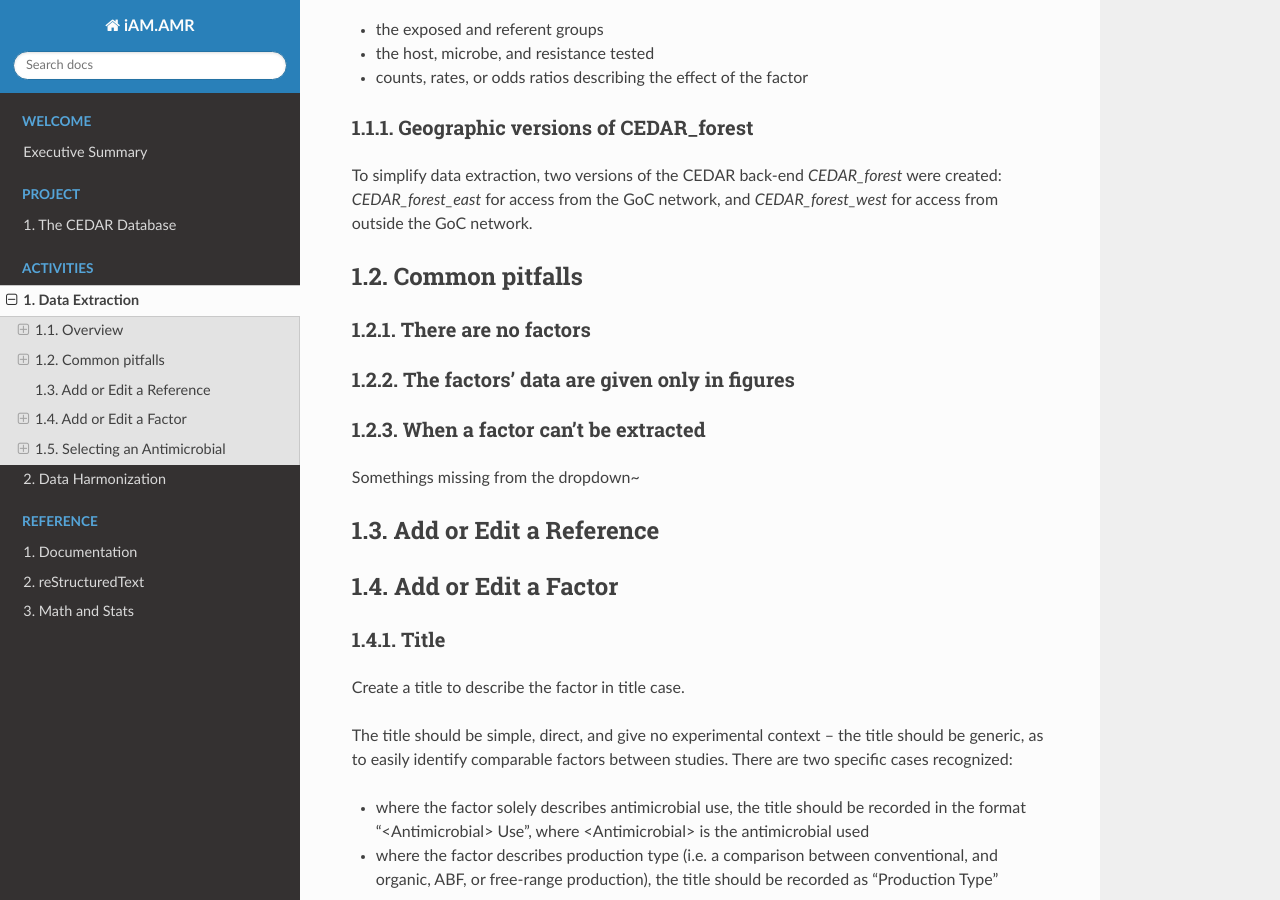
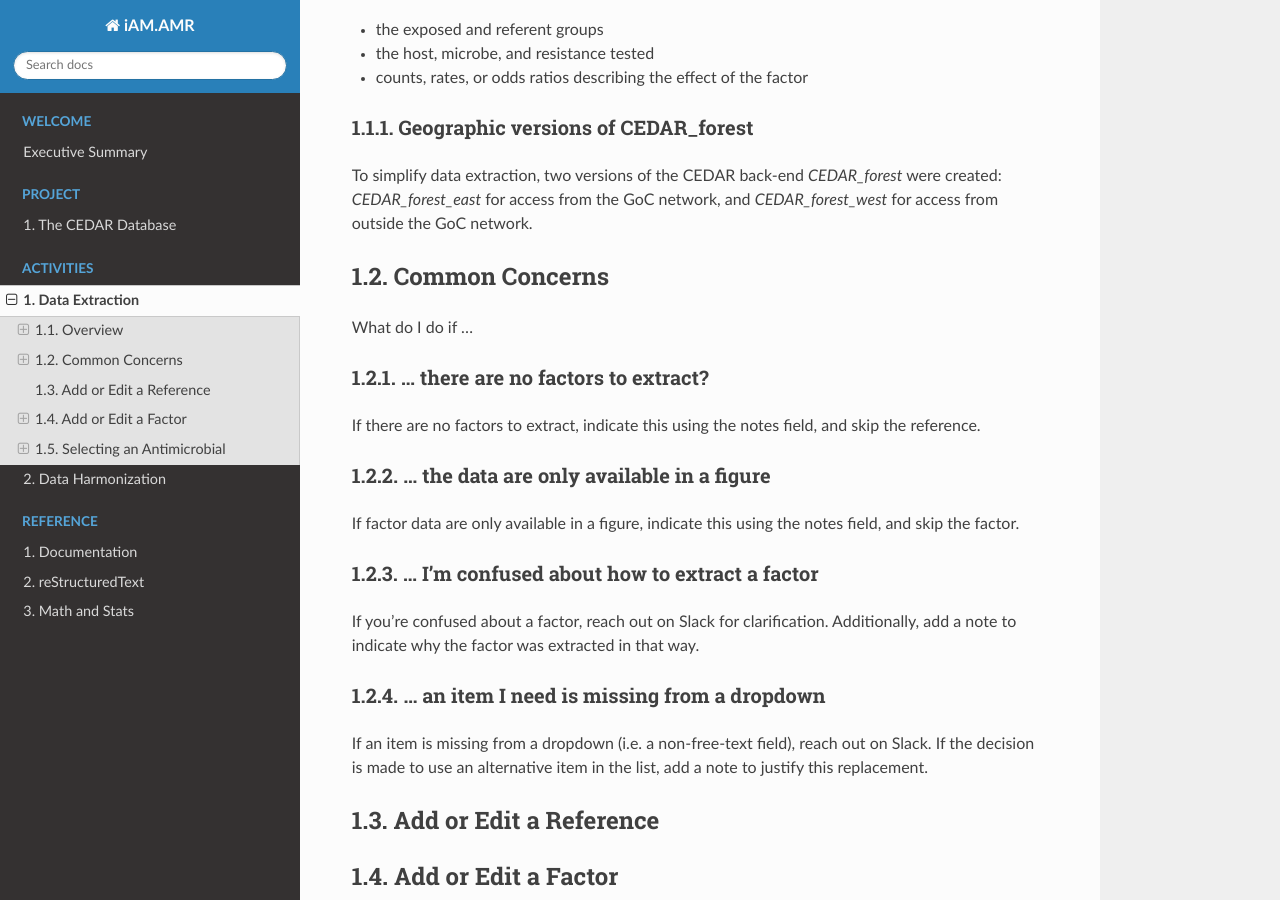
Before and after one commit to iAM-AMR/iAM.AMR.DOC, a Sphinx documentation site: the page built from source/03_activities/literature_extract.rst, in a window 1280 px wide and 900 px high, scrolled down 558 px. Built offline with Sphinx 7.4.7 and the Read the Docs theme 2.0.0, drawn with Linux system fonts in a browser that asks for light colours.

Commit message:
Update common concerns in data extraction

```diff
--- a/source/03_activities/literature_extract.rst
+++ b/source/03_activities/literature_extract.rst
@@ -26,19 +26,28 @@ Geographic versions of CEDAR_forest
 To simplify data extraction, two versions of the CEDAR back-end *CEDAR_forest* were created: *CEDAR_forest_east* for access from the GoC network, and *CEDAR_forest_west* for access from outside the GoC network.
 
 
-Common pitfalls
+Common Concerns
 ---------------
 
-There are no factors
-~~~~~~~~~~~~~~~~~~~~
+What do I do if ...
 
-The factors' data are given only in figures
+... there are no factors to extract?
+~~~~~~~~~~~~~~~~~~~~~~~~~~~~~~~~~~~~
+If there are no factors to extract, indicate this using the notes field, and skip the reference.
+
+... the data are only available in a figure
 ~~~~~~~~~~~~~~~~~~~~~~~~~~~~~~~~~~~~~~~~~~~
+If factor data are only available in a figure, indicate this using the notes field, and skip the factor.
 
-When a factor can't be extracted
-~~~~~~~~~~~~~~~~~~~~~~~~~~~~~~~~
+... I'm confused about how to extract a factor
+~~~~~~~~~~~~~~~~~~~~~~~~~~~~~~~~~~~~~~~~~~~~~~
+If you're confused about a factor, reach out on Slack for clarification. Additionally, add a note to indicate why the factor was extracted in that way.
 
-Somethings missing from the dropdown~
+... an item I need is missing from a dropdown
+~~~~~~~~~~~~~~~~~~~~~~~~~~~~~~~~~~~~~~~~~~~~~
+If an item is missing from a dropdown (i.e. a non-free-text field), reach out on Slack. If the decision is made to use an alternative item in the list, add a note to justify this replacement.
+
+
 
 Add or Edit a Reference
 -----------------------
```
